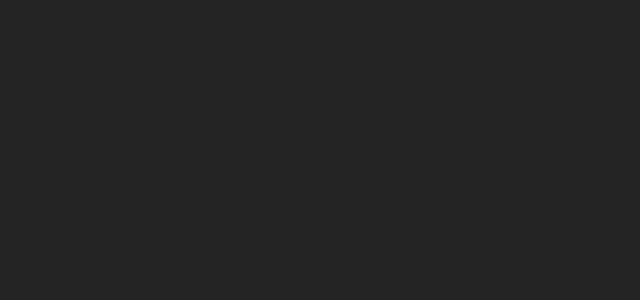
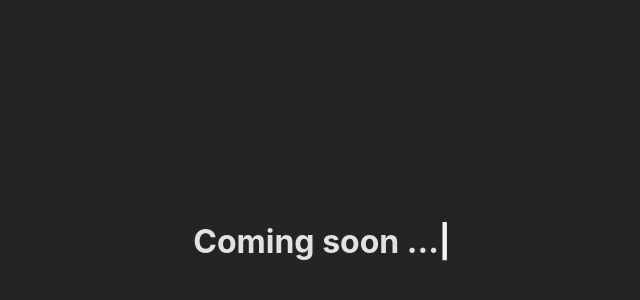
Before and after one commit to MelvacI/portfolio, a React (Vite) app: page / in a window 1280 px wide. Shown: the part 158-458 px from the top of the page, without its empty margins (318-958 px from the left). Built offline with nearby package versions, Linux system fonts and the light colour scheme.

Commit message:
add coming soon

```diff
--- a/src/MainContent.jsx
+++ b/src/MainContent.jsx
@@ -7,7 +7,7 @@
     return (
         <div id="maint-content" className="wrap">
             <h1 className="font-2">
-
+                Coming soon ...<span className="cursor">|</span>
             </h1>
         </div>
     );
```
Also changed, not shown: 5 other files (tests, documents, lock files or other folders).
